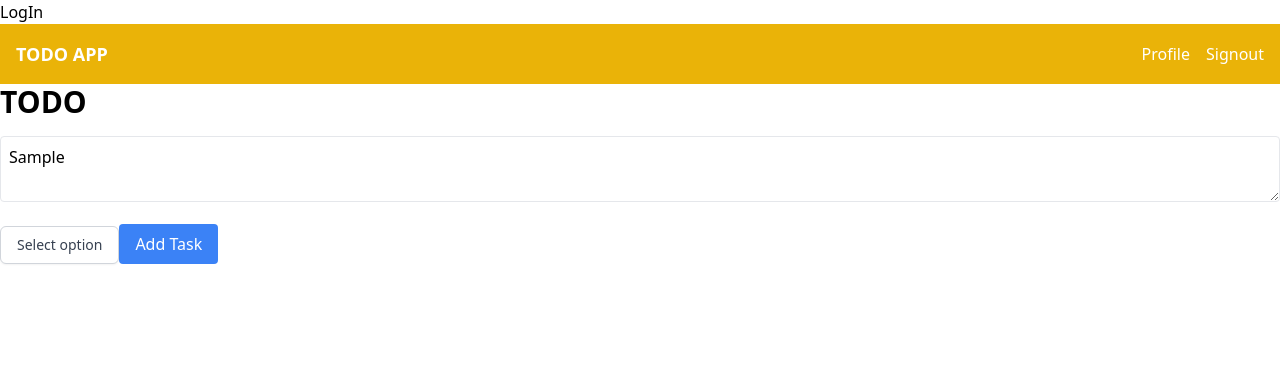
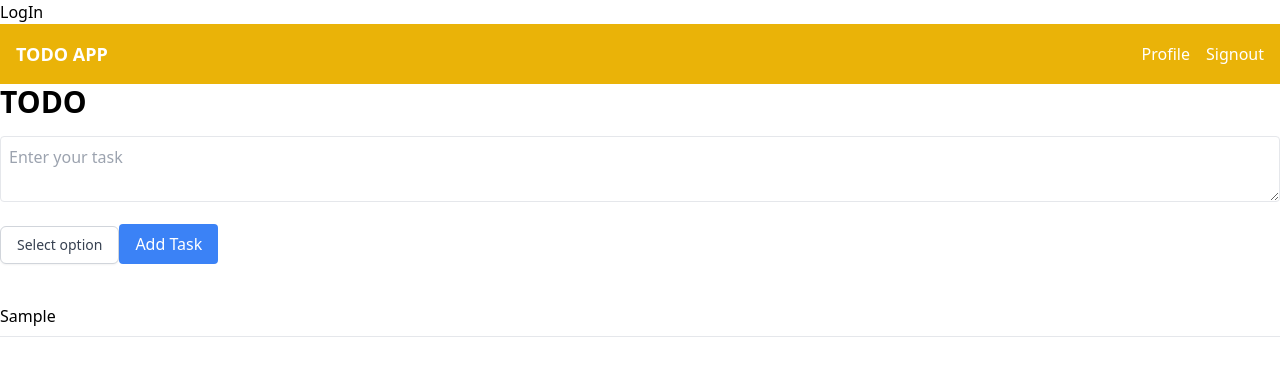
Before and after one commit to MOSOBELULU/TODO_APP, a React (Vite) app in the folder TODO_APP/: page / in a window 1280 px wide. Both pictures are taken after typing "Sample" into the empty fields and a click on the button "Add Task". Shown: the top 376 px of the page. Built offline with nearby package versions, Linux system fonts and the light colour scheme.

Commit message:
adding tasks

```diff
--- a/TODO_APP/src/componets/TodoPage.jsx
+++ b/TODO_APP/src/componets/TodoPage.jsx
@@ -1,12 +1,25 @@
 import  { useState } from 'react';
+
 
 export default function TodoPage() {
   const [isDropdownOpen, setIsDropdownOpen] = useState(false);
+  const [task, setTask] = useState('');
+  const [tasks, setTasks] = useState([]);
+
+  const handleAddTask = () => {
+    if (task.trim() !== '') {
+        setTasks([...tasks, task]);
+        setTask('');
+    }
+
+  }
 
   return (
     <>
       <h1 className="text-3xl font-bold mb-4">TODO</h1>
-      <textarea className="w-full p-2 border rounded mb-4" placeholder="Enter your task"></textarea>
+      <textarea className="w-full p-2 border rounded mb-4" placeholder="Enter your task"
+      value={task}
+      onChange={(e) => setTask(e.target.value)}></textarea>
       <div className="relative inline-block text-left mb-4">
         <div>
           <button
@@ -28,7 +41,16 @@ export default function TodoPage() {
           </div>
         )}
       </div>
-      <button className="bg-blue-500 text-white px-4 py-2 rounded hover:bg-blue-600">Add Task</button>
+      <button className="bg-blue-500 text-white px-4 py-2 rounded hover:bg-blue-600"
+      onClick={handleAddTask}>Add Task</button>
+      <ul className="mt-4">
+        {tasks.map((task, index) => (
+          <li key={index} className="border-b py-2">
+            {task}
+          </li>
+        ))}
+      </ul>
+
     </>
   );
 }
```
Also changed, not shown: TODO_APP/src/componets/TaskList.jsx (added, +34 -0 lines), TODO_APP/src/componets/Tasks.jsx (added, +35 -0 lines).
